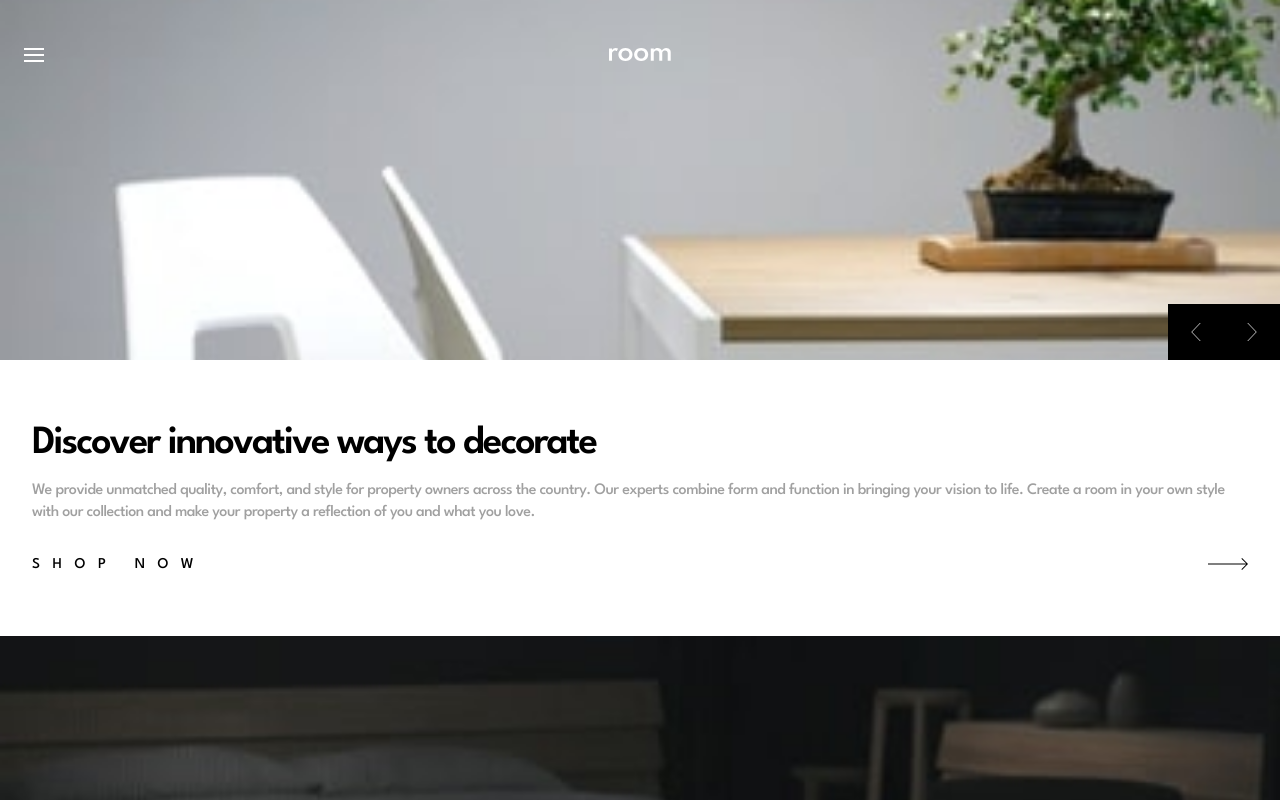
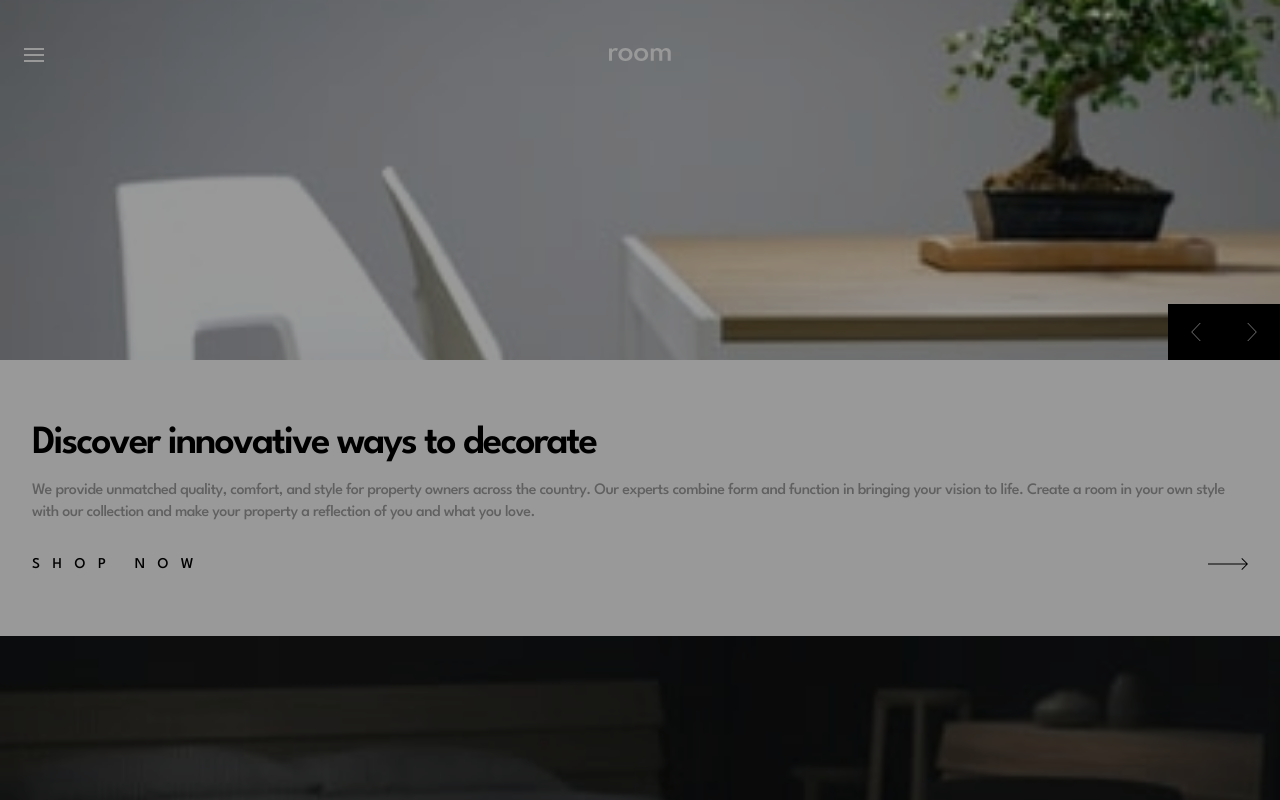
Before and after one commit to g-akca/room-homepage, a React (Vite) app: page / in a window 1280 px wide. Shown: the top 800 px of the page. Built offline with nearby package versions, Linux system fonts and the light colour scheme.

Commit message:
Create Menu component

```diff
--- a/src/App.jsx
+++ b/src/App.jsx
@@ -1,5 +1,6 @@
 import HeroSection from "./components/HeroSection";
 import MainSection from "./components/MainSection";
+import Menu from "./components/Menu";
 
 function App() {
   return (
@@ -7,6 +8,8 @@ function App() {
       <HeroSection />
 
       <MainSection />
+
+      <Menu />
     </div>
   )
 }
--- /dev/null
+++ b/src/components/Menu.jsx
@@ -0,0 +1,13 @@
+function Menu() {
+  return (
+    <div className="fixed inset-0 z-50">
+      <div className="absolute inset-0 bg-black/40" />
+
+      <div className="absolute top-0 left-0 w-screen bg-white z-10">
+
+      </div>
+    </div>
+  )
+}
+
+export default Menu;
```
